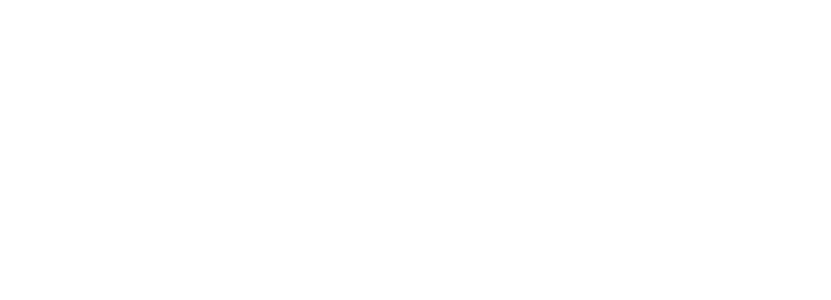
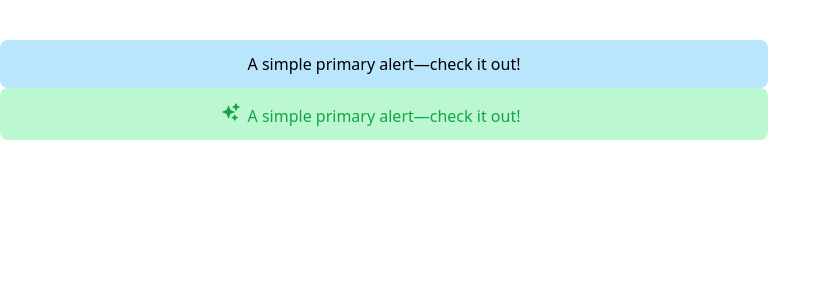
Before and after one commit to LikhitaMagar01/tailwindcss-reusable-components, a Nuxt app: page /alert in a window 1280 px wide. Shown: the top 300 px of the page, without its empty margins (0-831 px from the left). Built offline with nearby package versions, Linux system fonts and the light colour scheme.

Commit message:
icon made

```diff
--- a/components/alert.vue
+++ b/components/alert.vue
@@ -1,10 +1,5 @@
-<template>
-  <div v-show="!dismissible" :class="getClass()">
-    <slot />
-  </div>
-</template>
-
 <script setup>
+import icon from '@/components/icon.vue';
 let dismissible = ref(false);
 const props = defineProps({
   type: {
@@ -26,6 +21,9 @@
   fullHeight: {
     default: "",
   },
+  size: {
+    default: ""
+  }
 });
 function getClass() {
   let types =
@@ -38,14 +36,25 @@
       : "";
   let height = props.fullheight ? `h-${props.fullheight}` : "";
   let width = props.fullWidth ? `w-${props.fullWidth}` : "";
-  return `${types} ${height} ${width}`;
+  let icons = icon.props.path === false ? 'p-3 text-left' : 'text-center p-3';
+  console.log("props.icon", icon.props.path)
+  return `${icons} ${types} ${height} ${width}`;
 };
-function getDismiss(){
-  let dismiss = props.dismissible === 'true' ? true : false;
-  return `${dismiss}`;
-}
+// function getDismiss(){
+//   let dismiss = props.dismissible === 'true' ? true : false;
+//   return `${dismiss}`;
+// }
 </script>
-text-gray-600 text-center p-3 rounded-lg
+
+<template>
+  <div v-show="!dismissible" :class="getClass()">
+    <slot />
+    <span>
+      <icon v-if="icon" :path="icon" :size="iconSize" />
+    </span>
+  </div>
+</template>
+
 <style>
 .primary {
   @apply bg-sky-200 text-sky-600 text-center p-3 rounded-lg;
@@ -54,6 +63,6 @@
   @apply text-gray-600 text-center p-3 rounded-lg;
 }
 .success {
-  @apply bg-green-200 text-green-600 text-center p-3 rounded-lg;
+  @apply bg-green-200 text-green-600 rounded-lg;
 }
 </style>
--- /dev/null
+++ b/components/icon.vue
@@ -0,0 +1,37 @@
+<script setup>
+const props = defineProps({
+  path: {
+    type: String,
+    required: false,
+  },
+  w: {
+    type: String,
+    default: "w-6",
+  },
+  h: {
+    type: String,
+    default: "h-6",
+  },
+  size: {
+    type: [String, Number],
+    default: null,
+  },
+});
+const spanClass = computed(
+  () => `inline-flex justify-center items-center ${props.w} ${props.h}`
+);
+const iconSize = computed(() => props.size ?? 16);
+</script>
+<template>
+  <span :class="spanClass">
+    <svg
+      viewBox="0 0 24 24"
+      :width="iconSize"
+      :height="iconSize"
+      class="inline-block"
+    >
+      <path fill="currentColor" :d="path" />
+    </svg>
+    <slot />
+  </span>
+</template>
--- a/pages/alert/index.vue
+++ b/pages/alert/index.vue
@@ -1,34 +1,25 @@
+<script setup>
+
+// import {
+//     XMarkIcon
+//   } from "@heroicons/vue/24/solid";
+import alert from '@/components/alert.vue';
+// defineEmits([getDismiss]);
+// let elementVisible = ref(true)
+// setTimeout(() => elementVisible.value = false, 5000)
+</script>
+
 <template>
     <div>
-        <!-- <alert v-show="elementVisible" icon="ExclamationCircleIcon" color="bg-red-100 grid grid-rows-3 flex items-center success flex p-2 text-sm rounded-lg text-green-700" /> -->
-        <!-- <alert type="success" fullHeight="12" fullWidth="3/5" class="ml-10 mt-10">
-            <div>
-                A simple primary alert—check it out!
-            </div>
-        </alert> -->
         <div class="mt-10 rounded-lg bg-sky-200 h-12 w-3/5">
             <div class="text-center p-3">
                 A simple primary alert—check it out!
             </div>
             </div>
-            <alert type="success" fullHeight="14" fullWidth="3/5" icon="XMarkIcon">
-                <span>
-      <XMarkIcon class="h-5 w-6" @click="$emit('getDismiss')"
-      />
-    </span>
+            <alert type="success" fullHeight="14" fullWidth="3/5">
+                <icon size="20" path="M9 4.5a.75.75 0 01.721.544l.813 2.846a3.75 3.75 0 002.576 2.576l2.846.813a.75.75 0 010 1.442l-2.846.813a3.75 3.75 0 00-2.576 2.576l-.813 2.846a.75.75 0 01-1.442 0l-.813-2.846a3.75 3.75 0 00-2.576-2.576l-2.846-.813a.75.75 0 010-1.442l2.846-.813A3.75 3.75 0 007.466 7.89l.813-2.846A.75.75 0 019 4.5zM18 1.5a.75.75 0 01.728.568l.258 1.036c.236.94.97 1.674 1.91 1.91l1.036.258a.75.75 0 010 1.456l-1.036.258c-.94.236-1.674.97-1.91 1.91l-.258 1.036a.75.75 0 01-1.456 0l-.258-1.036a2.625 2.625 0 00-1.91-1.91l-1.036-.258a.75.75 0 010-1.456l1.036-.258a2.625 2.625 0 001.91-1.91l.258-1.036A.75.75 0 0118 1.5zM16.5 15a.75.75 0 01.712.513l.394 1.183c.15.447.5.799.948.948l1.183.395a.75.75 0 010 1.422l-1.183.395c-.447.15-.799.5-.948.948l-.395 1.183a.75.75 0 01-1.422 0l-.395-1.183a1.5 1.5 0 00-.948-.948l-1.183-.395a.75.75 0 010-1.422l1.183-.395c.447-.15.799-.5.948-.948l.395-1.183A.75.75 0 0116.5 15z"></icon>
                 A simple primary alert—check it out!
             </alert>
 
     </div>
 </template>
-
-<script setup>
-
-import {
-    XMarkIcon
-  } from "@heroicons/vue/24/solid";
-import alert from '@/components/alert.vue';
-defineEmits([getDismiss]);
-// let elementVisible = ref(true)
-// setTimeout(() => elementVisible.value = false, 5000)
-</script>
--- /dev/null
+++ b/pages/icon/index.vue
@@ -0,0 +1,8 @@
+<template>
+    <div>
+        <icon size="20" path="M5.47 5.47a.75.75 0 011.06 0L12 10.94l5.47-5.47a.75.75 0 111.06 1.06L13.06 12l5.47 5.47a.75.75 0 11-1.06 1.06L12 13.06l-5.47 5.47a.75.75 0 01-1.06-1.06L10.94 12 5.47 6.53a.75.75 0 010-1.06z"></icon>
+    </div>
+</template>
+<script setup>
+import icon from '@/components/icon.vue';
+</script>
--- a/pages/index.vue
+++ b/pages/index.vue
@@ -7,5 +7,8 @@
         <div class="text-blue-300 underline underline-offset-1">
            <NuxtLink to="/alert">Alert</NuxtLink>
         </div>
+        <div class="text-blue-300 underline underline-offset-1">
+           <NuxtLink to="/icon">Icon</NuxtLink>
+        </div>
     </div>
 </template>
```
